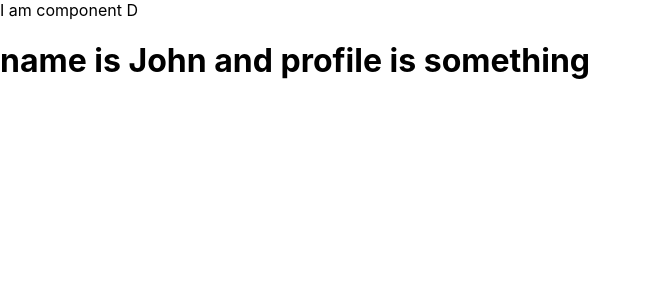
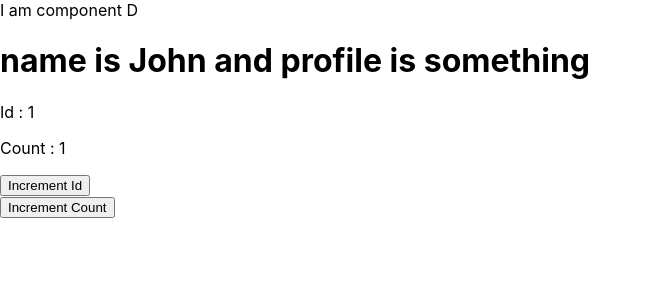
Before and after one commit to 1ibrahimtsc/prac-reactjs, a React (Create React App) app: page / in a window 1280 px wide. Shown: the top 300 px of the page, without its empty margins (0-651 px from the left). Built offline with nearby package versions, Linux system fonts and the light colour scheme.

Commit message:
useCallback hooks

```diff
--- a/src/App.js
+++ b/src/App.js
@@ -6,6 +6,7 @@ import HookCounter from './components/HookCounter';
 import MouseMove from './components/MouseMove';
 import FetchData from './components/FetchData';
 import ComponentA from './components/ComponentA';
+import ParentComp from './components/ParentComp';
 
 export const UserContext = React.createContext()
 export const ProfileContext = React.createContext()
@@ -23,6 +24,7 @@ function App() {
               <ComponentA />
        </ProfileContext.Provider>
      </UserContext.Provider>
+     <ParentComp />
    </div>
  )
 }
--- /dev/null
+++ b/src/components/Button.jsx
@@ -0,0 +1,12 @@
+import React from 'react';
+
+const Button = ( { text, increment } ) => {
+console.log(`Rendering ${text}`)
+return (
+        <div>
+            <button onClick={ () => increment() }  >Increment {text} </button>
+        </div>
+       )
+}
+
+export default React.memo(Button);
--- /dev/null
+++ b/src/components/ParentComp.jsx
@@ -0,0 +1,28 @@
+import React, { useState, useCallback} from 'react';
+import Button from './Button';
+
+const ParentComp = () => {
+     const [id, setId] = useState(1)
+     const [count, setCount] = useState(1)
+
+     const incrementId = useCallback(() => {
+        setId(id + 1)
+    }, [id])
+
+
+     const incrementCount = useCallback(() => {
+        setCount(count + 1)
+    }, [count])
+
+
+     return (
+         <div>
+             <p> Id : {id}</p>
+             <p>Count : {count}</p>
+             <Button text="Id" increment={incrementId} />
+             <Button text="Count" increment={incrementCount} />
+         </div>
+     )
+}
+
+export default ParentComp;
```
